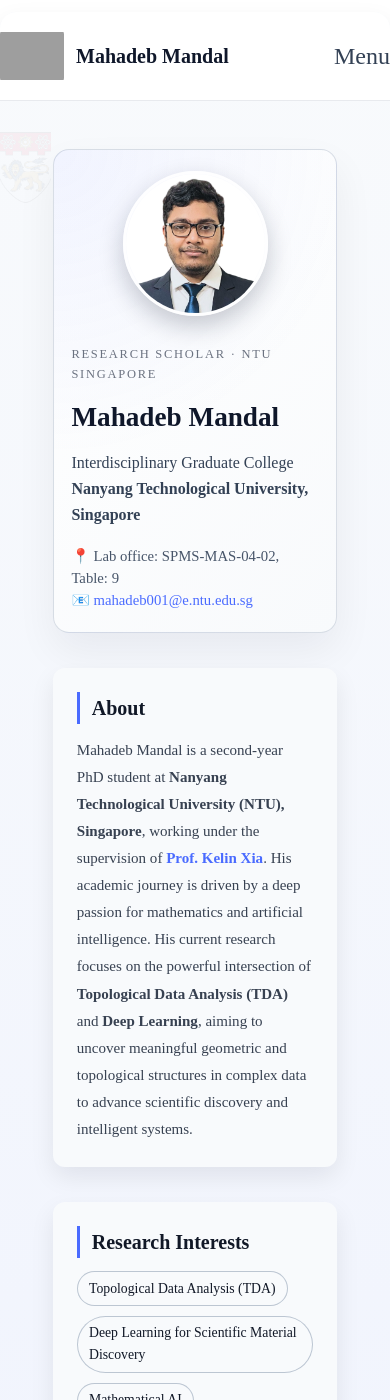
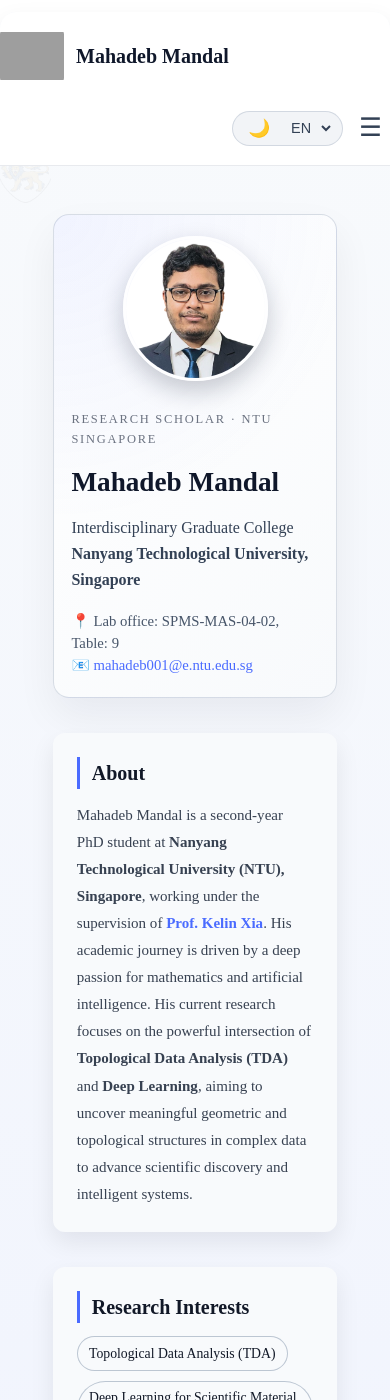
Before and after one commit to mahadeb-ai/mahadeb-ai.github.io, a Jekyll site: the page built from index.md, in a window 390 px wide and 1400 px high. Built offline with Jekyll 4.4.1, drawn with Linux system fonts in a browser that asks for light colours; grey boxes are pictures that could not be loaded.

Commit message:
Update default.html

```diff
--- a/_layouts/default.html
+++ b/_layouts/default.html
@@ -15,60 +15,165 @@
   <link rel="stylesheet" href="https://unpkg.com/aos@next/dist/aos.css" />
 
   <style>
-    :root{--brand-600:#4a6bff;--brand-700:#3b55d6;--brand-200:#e7ecff;--txt-900:#0f172a;--txt-700:#334155;--txt-500:#64748b;--bg:#ffffff;--bg-soft:#f8fafc;--shadow:0 10px 25px rgba(2,6,23,.08)}
-    @media (prefers-color-scheme: dark){
-      :root{--brand-600:#7da0ff;--brand-700:#9ab3ff;--brand-200:#22306b;--txt-900:#f1f5f9;--txt-700:#cbd5e1;--txt-500:#94a3b8;--bg:#0b1020;--bg-soft:#0f172a;--shadow:0 10px 25px rgba(0,0,0,.5)}
+    :root{
+      --brand-600:#4a6bff;
+      --brand-700:#3b55d6;
+      --brand-200:#e7ecff;
+      --txt-900:#0f172a;
+      --txt-700:#334155;
+      --txt-500:#64748b;
+      --bg:#ffffff;
+      --bg-soft:#f8fafc;
+      --shadow:0 10px 25px rgba(2,6,23,.08);
     }
+
+    /* Manual theme overrides (light / dark) */
+    :root[data-theme="light"]{
+      --brand-600:#4a6bff;
+      --brand-700:#3b55d6;
+      --brand-200:#e7ecff;
+      --txt-900:#0f172a;
+      --txt-700:#334155;
+      --txt-500:#64748b;
+      --bg:#ffffff;
+      --bg-soft:#f8fafc;
+      --shadow:0 10px 25px rgba(2,6,23,.08);
+    }
+
+    :root[data-theme="dark"]{
+      --brand-600:#7da0ff;
+      --brand-700:#9ab3ff;
+      --brand-200:#22306b;
+      --txt-900:#f1f5f9;
+      --txt-700:#cbd5e1;
+      --txt-500:#94a3b8;
+      --bg:#0b1020;
+      --bg-soft:#0f172a;
+      --shadow:0 10px 25px rgba(0,0,0,.5);
+    }
+
     *,*::before,*::after{box-sizing:border-box}
     html{font-family:"Times New Roman", Times, serif;line-height:1.6;color:var(--txt-700);background:var(--bg);scroll-behavior:smooth}
     body{margin:0}
     .skip-link{position:absolute;left:-9999px;top:auto;width:1px;height:1px;overflow:hidden;z-index:100}
     .skip-link:focus{left:1rem;top:1rem;background:var(--brand-600);color:#fff;padding:.75rem 1rem;border-radius:8px}
-    .page-frame{margin:12px auto;max-width:1200px;border-radius:16px;background:linear-gradient(180deg,var(--bg-soft),var(--brand-200) 220%);box-shadow:var(--shadow);overflow:hidden; animation: fadeIn 1s ease-in-out;}
+    .page-frame{margin:12px auto;max-width:1200px;border-radius:16px;background:linear-gradient(180deg,var(--bg-soft),var(--brand-200) 220%);box-shadow:var(--shadow);overflow:hidden;animation:fadeIn 1s ease-in-out;}
     .container{max-width:1100px;margin:0 auto;padding:0 1.5rem}
-    header{position:sticky;top:0;background:var(--bg);backdrop-filter:saturate(140%) blur(12px);border-bottom:1px solid rgba(100,116,139,.15);z-index:50; animation: slideDown 0.8s ease-out;}
+    header{position:sticky;top:0;background:var(--bg);backdrop-filter:saturate(140%) blur(12px);border-bottom:1px solid rgba(100,116,139,.15);z-index:50;animation:slideDown 0.8s ease-out;}
     .nav-wrap{display:flex;align-items:center;justify-content:space-between;flex-wrap:wrap;gap:1rem;padding:.75rem 0}
-    .brand{display:flex;align-items:center;gap:.75rem;font-weight:700;font-size:1.25rem;color:var(--txt-900);text-decoration:none; transition: transform 0.3s;}
-    .brand:hover{transform: scale(1.05);}
-    .logo-mark{width:64px;height:64px;border-radius:10px;object-fit:contain; transition: transform 0.5s;}
-    .logo-mark:hover{transform: rotate(360deg);}
-    .clock{font-variant-numeric:tabular-nums;color:var(--txt-500);font-size:.95rem; animation: pulse 2s infinite;}
+    .brand{display:flex;align-items:center;gap:.75rem;font-weight:700;font-size:1.25rem;color:var(--txt-900);text-decoration:none;transition:transform 0.3s;}
+    .brand:hover{transform:scale(1.05);}
+    .logo-mark{width:64px;height:64px;border-radius:10px;object-fit:contain;transition:transform 0.5s;}
+    .logo-mark:hover{transform:rotate(360deg);}
+    .clock{font-variant-numeric:tabular-nums;color:var(--txt-500);font-size:.9rem;animation:pulse 2s infinite;white-space:nowrap;}
+
     .menu{display:flex;gap:.5rem;flex-wrap:wrap}
-    .menu a {
-  font-size: 1.1rem;
-  padding: 0.5rem 0.75rem;
-  color: var(--txt-900);
-  font-weight: 600;
-  text-decoration: none;
-  background: none;
-  border-radius: 0;
-  transition: color 0.2s ease;
+    .menu a{
+      font-size:1.1rem;
+      padding:0.5rem 0.75rem;
+      color:var(--txt-900);
+      font-weight:600;
+      text-decoration:none;
+      background:none;
+      border-radius:0;
+      transition:color 0.2s ease;
+    }
+    .menu a:hover,
+    .menu a[aria-current="page"]{
+      color:var(--brand-600);
+      background:none;
+      box-shadow:none;
+      transform:none;
     }
 
-    .menu a:hover,
-    .menu a[aria-current="page"] {
-      color: var(--brand-600);
-      background: none;
-      box-shadow: none;
-      transform: none;
+    .hamburger{display:none;cursor:pointer;background:none;border:none;font-size:1.6rem;color:var(--txt-700);padding:.25rem .5rem;border-radius:999px;}
+    .hamburger:hover{background:rgba(148,163,184,.15);}
+
+    #nav-toggle{display:none}
+
+    .nav-right{
+      display:flex;
+      align-items:center;
+      gap:1rem;
+      margin-left:auto;
     }
 
-    .hamburger{display:none;cursor:pointer;background:none;border:none;font-size:1.5rem;color:var(--txt-700)}
-    #nav-toggle{display:none}
+    .settings-pill{
+      display:flex;
+      align-items:center;
+      gap:.35rem;
+      padding:.25rem .5rem;
+      border-radius:999px;
+      background:rgba(148,163,184,.12);
+      backdrop-filter:blur(10px);
+      border:1px solid rgba(148,163,184,.35);
+    }
+
+    .icon-button{
+      border:none;
+      background:transparent;
+      cursor:pointer;
+      font-size:1.1rem;
+      line-height:1;
+      padding:.25rem .45rem;
+      border-radius:999px;
+      display:flex;
+      align-items:center;
+      justify-content:center;
+      transition:background .2s, transform .15s;
+      color:var(--txt-700);
+    }
+
+    .icon-button:hover{
+      background:rgba(148,163,184,.25);
+      transform:translateY(-1px);
+    }
+
+    .language-select{
+      border:none;
+      background:transparent;
+      font-size:.9rem;
+      color:var(--txt-700);
+      padding:.15rem .25rem;
+      border-radius:999px;
+      cursor:pointer;
+      outline:none;
+    }
+
     @media (max-width:780px){
       .hamburger{display:block}
-      .menu{position:absolute;top:100%;left:0;right:0;background:var(--bg);flex-direction:column;padding:1rem;border-bottom:1px solid rgba(100,116,139,.15);box-shadow:var(--shadow);display:none; animation: fadeInUp 0.5s;}
+      .nav-right{
+        gap:.5rem;
+      }
+      .clock{
+        display:none;
+      }
+      .menu{
+        position:absolute;
+        top:100%;
+        left:0;
+        right:0;
+        background:var(--bg);
+        flex-direction:column;
+        padding:1rem;
+        border-bottom:1px solid rgba(100,116,139,.15);
+        box-shadow:var(--shadow);
+        display:none;
+        animation:fadeInUp 0.5s;
+      }
       #nav-toggle:checked ~ .menu{display:flex}
     }
+
     main{margin:3rem auto;max-width:900px;padding:0 1rem}
-    main h1,main h2,main h3{color:var(--brand-600); animation: fadeInLeft 1s;}
-    section {margin-bottom: 2rem; padding: 1.5rem; background: var(--bg-soft); border-radius: 12px; box-shadow: var(--shadow); transition: transform 0.3s;}
-    section:hover {transform: translateY(-10px);}
-    @keyframes fadeIn {from {opacity: 0;} to {opacity: 1;}}
-    @keyframes slideDown {from {transform: translateY(-100%);} to {transform: translateY(0);}}
-    @keyframes fadeInUp {from {opacity: 0; transform: translateY(20px);} to {opacity: 1; transform: translateY(0);}}
-    @keyframes fadeInLeft {from {opacity: 0; transform: translateX(-20px);} to {opacity: 1; transform: translateX(0);}}
-    @keyframes pulse {0% {opacity: 1;} 50% {opacity: 0.5;} 100% {opacity: 1;}}
+    main h1,main h2,main h3{color:var(--brand-600);animation:fadeInLeft 1s;}
+    section{margin-bottom:2rem;padding:1.5rem;background:var(--bg-soft);border-radius:12px;box-shadow:var(--shadow);transition:transform 0.3s;}
+    section:hover{transform:translateY(-10px);}
+
+    @keyframes fadeIn{from{opacity:0;}to{opacity:1;}}
+    @keyframes slideDown{from{transform:translateY(-100%);}to{transform:translateY(0);}}
+    @keyframes fadeInUp{from{opacity:0;transform:translateY(20px);}to{opacity:1;transform:translateY(0);}}
+    @keyframes fadeInLeft{from{opacity:0;transform:translateX(-20px);}to{opacity:1;transform:translateX(0);}}
+    @keyframes pulse{0%{opacity:1;}50%{opacity:0.5;}100%{opacity:1;}}
   </style>
   {% seo %}
 </head>
@@ -79,17 +184,38 @@
     <header>
       <div class="container nav-wrap">
         <a class="brand" href="{{ '/' | relative_url }}">
-          <img src="https://cilect.org/wp-content/uploads/2022/02/e8a9daf6c69b11a16de2f018d02e530c1.png" alt="NTU Singapore Logo" class="logo-mark" aria-hidden="true"> <!-- Or use /assets/images/ntu_logo.png if local -->
-          <span>{{ site.title }}</span>
+          <img src="https://cilect.org/wp-content/uploads/2022/02/e8a9daf6c69b11a16de2f018d02e530c1.png" alt="NTU Singapore Logo" class="logo-mark" aria-hidden="true">
+          <span id="site-title">{{ site.title }}</span>
         </a>
 
-        <label class="hamburger" for="nav-toggle" aria-label="Toggle menu">Menu</label>
+        <div class="nav-right">
+          <div class="clock" id="live-clock" aria-label="Local time"></div>
+
+          <!-- Modern settings pill: theme + language -->
+          <div class="settings-pill" aria-label="Display and language settings">
+            <button
+              id="theme-toggle"
+              class="icon-button"
+              type="button"
+              aria-label="Toggle dark mode"
+            >
+              🌙
+            </button>
+
+            <select id="language-toggle" class="language-select" aria-label="Switch language">
+              <option value="en">EN</option>
+              <option value="bn">বাংলা</option>
+            </select>
+          </div>
+
+          <label class="hamburger" for="nav-toggle" aria-label="Toggle menu">☰</label>
           <input type="checkbox" id="nav-toggle">
           <nav class="menu">
             {% for item in site.nav %}
               <a href="{{ item.url | relative_url }}" {% if page.url == item.url %}aria-current="page"{% endif %}>{{ item.title }}</a>
             {% endfor %}
           </nav>
+        </div>
       </div>
     </header>
 
@@ -145,16 +271,20 @@
         </div>
 
         <style>
-          footer a:hover {
-            transform: translateY(-8px) scale(1.1);
-            box-shadow: 0 18px 40px rgba(0,0,0,.45) !important;
+          footer a:hover{
+            transform:translateY(-8px) scale(1.1);
+            box-shadow:0 18px 40px rgba(0,0,0,.45) !important;
           }
         </style>
 
-        <!-- Footer text: now clearly two lines and closer to icons -->
+        <!-- Footer text -->
         <div style="color:var(--txt-500);font-size:.9rem;margin-top:.75rem;padding-top:.75rem;border-top:1px solid rgba(100,116,139,.1);">
-          © {{ 'now' | date: '%Y' }} Mahadeb Mandal. All rights reserved. <br>
+          <span id="footer-line-1">
+            © {{ 'now' | date: '%Y' }} Mahadeb Mandal. All rights reserved.
+          </span><br>
+          <span id="footer-line-2">
             Last updated {{ site.time | date: "November %d, %Y" }}
+          </span>
         </div>
       </div>
     </footer>
@@ -165,22 +295,99 @@
   <script src="https://unpkg.com/aos@next/dist/aos.js"></script>
   <script>
     AOS.init({
-      duration: 800,
-      easing: 'ease-in-out',
-      once: true
+      duration:800,
+      easing:'ease-in-out',
+      once:true
     });
   </script>
 
   <script>
-    const c = document.getElementById('live-clock');
-    if(c){const t=()=>{c.textContent=new Date().toLocaleTimeString([],{hour:'2-digit',minute:'2-digit'})};t();setInterval(t,1000);}
-    const btn = document.getElementById('theme-toggle');
+    // ===== Live Clock =====
+    const clockEl = document.getElementById('live-clock');
+    if (clockEl){
+      const tick = () => {
+        clockEl.textContent = new Date().toLocaleTimeString([], {
+          hour:'2-digit',
+          minute:'2-digit'
+        });
+      };
+      tick();
+      setInterval(tick, 1000);
+    }
+
+    // ===== Theme Toggle (Light / Dark) =====
     const root = document.documentElement;
-    const key = 'mm-theme';
-    const apply = (m) => { root.dataset.theme = m; btn.textContent = m==='dark'?'Sun':'Moon'; };
-    const saved = localStorage.getItem(key) || (matchMedia('(prefers-color-scheme: dark)').matches ? 'dark' : 'light');
-    apply(saved);
-    btn.onclick = () => { const next = root.dataset.theme==='dark'?'light':'dark'; localStorage.setItem(key,next); apply(next); };
+    const themeBtn = document.getElementById('theme-toggle');
+    const THEME_KEY = 'mm-theme';
+
+    function applyTheme(mode){
+      root.dataset.theme = mode;
+      if (themeBtn){
+        themeBtn.innerHTML = mode === 'dark' ? '☀️' : '🌙';
+        themeBtn.setAttribute(
+          'aria-label',
+          mode === 'dark' ? 'Switch to light mode' : 'Switch to dark mode'
+        );
+      }
+      const metaTheme = document.querySelector('meta[name="theme-color"]');
+      if (metaTheme){
+        metaTheme.setAttribute('content', mode === 'dark' ? '#0b1020' : '#4a6bff');
+      }
+    }
+
+    const savedTheme =
+      localStorage.getItem(THEME_KEY) ||
+      (window.matchMedia && window.matchMedia('(prefers-color-scheme: dark)').matches
+        ? 'dark'
+        : 'light');
+
+    applyTheme(savedTheme);
+
+    if (themeBtn){
+      themeBtn.addEventListener('click', () => {
+        const next = root.dataset.theme === 'dark' ? 'light' : 'dark';
+        localStorage.setItem(THEME_KEY, next);
+        applyTheme(next);
+      });
+    }
+
+    // ===== Language Toggle (EN / বাংলা) =====
+    const langSelect = document.getElementById('language-toggle');
+    const LANG_KEY = 'mm-lang';
+
+    const translations = {
+      en: {
+        'site-title': '{{ site.title }}',
+        'footer-line-1': '© {{ "now" | date: "%Y" }} Mahadeb Mandal. All rights reserved.',
+        'footer-line-2': 'Last updated {{ site.time | date: "November %d, %Y" }}'
+      },
+      bn: {
+        'site-title': 'মহাদেব মণ্ডল',
+        'footer-line-1': '© {{ "now" | date: "%Y" }} মহাদেব মণ্ডল। সর্বস্বত্ব সংরক্ষিত।',
+        'footer-line-2': 'Last updated {{ site.time | date: "November %d, %Y" }}'
+      }
+    };
+
+    function applyLanguage(lang){
+      const dict = translations[lang] || translations.en;
+      Object.entries(dict).forEach(([id, text]) => {
+        const el = document.getElementById(id);
+        if (el){ el.textContent = text; }
+      });
+      document.documentElement.lang = lang === 'bn' ? 'bn' : 'en';
+      if (langSelect){ langSelect.value = lang; }
+    }
+
+    const savedLang = localStorage.getItem(LANG_KEY) || 'en';
+    applyLanguage(savedLang);
+
+    if (langSelect){
+      langSelect.addEventListener('change', (e) => {
+        const lang = e.target.value;
+        localStorage.setItem(LANG_KEY, lang);
+        applyLanguage(lang);
+      });
+    }
   </script>
 </body>
 </html>
```
Lines whose indentation alone changed are shown as unchanged.
